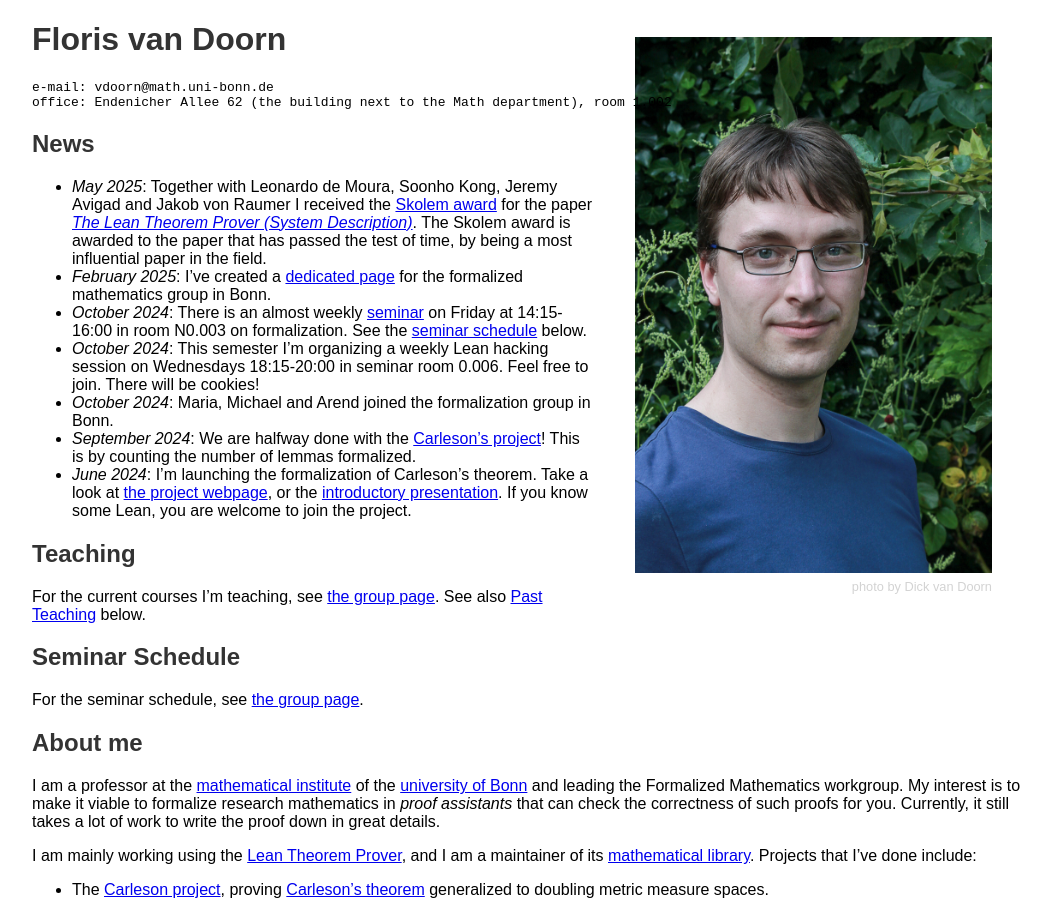
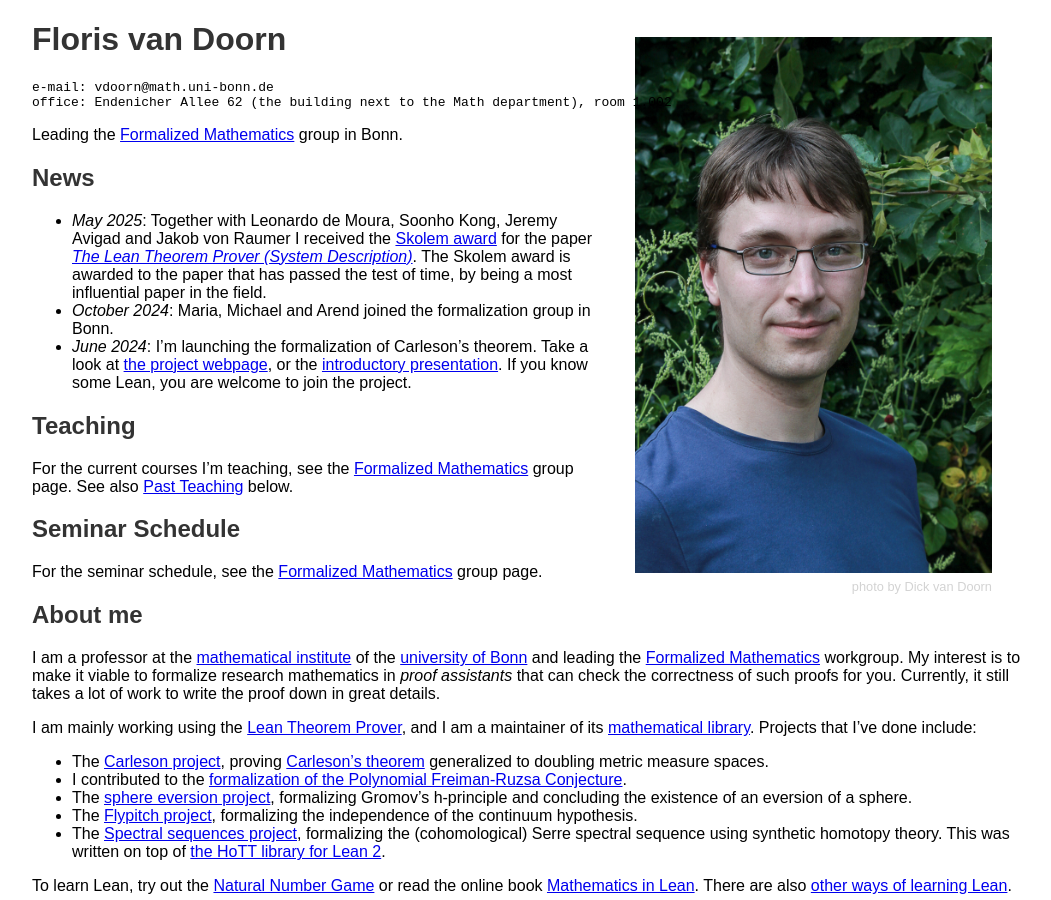
Before and after one commit to fpvandoorn/fpvandoorn.github.io, a Jekyll site: the page built from index.md, in a window 1280 px wide and 900 px high. Shown: the whole window, without its empty margins (108-1159 px from the left). Built offline with Jekyll 4.4.1, drawn with Linux system fonts in a browser that asks for light colours; our own code applies the rules of GitHub Pages for plain Markdown files.

Commit message:
reformulate main page

````diff
--- a/index.md
+++ b/index.md
@@ -9,6 +9,7 @@
 e-mail: vdoorn@math.uni-bonn.de
 office: Endenicher Allee 62 (the building next to the Math department), room 1.002
 ```
+Leading the [Formalized Mathematics](formalized-mathematics) group in Bonn.
 <!-- ```
 address:
 Universität Bonn
@@ -22,11 +23,11 @@ Germany
 ## News
 
 * *May 2025*: Together with Leonardo de Moura, Soonho Kong, Jeremy Avigad and Jakob von Raumer I received the [Skolem award](https://cadeinc.org/Skolem-Award) for the paper [*The Lean Theorem Prover (System Description)*](https://link.springer.com/chapter/10.1007/978-3-319-21401-6_26). The Skolem award is awarded to the paper that has passed the test of time, by being a most influential paper in the field.
-* *February 2025*: I've created a [dedicated page](formalized-mathematics) for the formalized mathematics group in Bonn.
-* *October 2024*: There is an almost weekly [seminar](https://github.com/fpvandoorn/BonnLeanSeminar) on Friday at 14:15-16:00 in room N0.003 on formalization. See the [seminar schedule](#seminar-schedule) below.
-* *October 2024*: This semester I'm organizing a weekly Lean hacking session on Wednesdays 18:15-20:00 in seminar room 0.006. Feel free to join. There will be cookies!
+<!-- * *February 2025*: I've created a [dedicated page](formalized-mathematics) for the formalized mathematics group in Bonn. -->
+<!-- * *October 2024*: There is an almost weekly [seminar](https://github.com/fpvandoorn/BonnLeanSeminar) on Friday at 14:15-16:00 in room N0.003 on formalization. See the [seminar schedule](#seminar-schedule) below. -->
+<!-- * *October 2024*: This semester I'm organizing a weekly Lean hacking session on Wednesdays 18:15-20:00 in seminar room 0.006. Feel free to join. There will be cookies! -->
 * *October 2024*: Maria, Michael and Arend joined the formalization group in Bonn.
-* *September 2024*: We are halfway done with the [Carleson's project](http://florisvandoorn.com/carleson/)! This is by counting the number of lemmas formalized.
+<!-- * *September 2024*: We are halfway done with the [Carleson's project](http://florisvandoorn.com/carleson/)! This is by counting the number of lemmas formalized. -->
 <!-- We are probably not quite halfway done with the total work, since some of the harder parts still need to be done. -->
 <!-- (on the other hand, some preliminaries not in the blueprint are not counted towards our progress.) -->
 * *June 2024*: I'm launching the formalization of Carleson's theorem. Take a look at [the project webpage](http://florisvandoorn.com/carleson/), or the [introductory presentation](https://www.youtube.com/watch?v=PNaOSAPtvv0). If you know some Lean, you are welcome to join the project.
@@ -38,15 +39,15 @@ Germany
 
 ## Teaching
 
-For the current courses I'm teaching, see [the group page](formalized-mathematics#ongoing-courses). See also [Past Teaching](#past-teaching) below.
+For the current courses I'm teaching, see the [Formalized Mathematics](formalized-mathematics#ongoing-courses) group page. See also [Past Teaching](#past-teaching) below.
 
 ## Seminar Schedule
 
-For the seminar schedule, see [the group page](formalized-mathematics#ongoing-seminar).
+For the seminar schedule, see the [Formalized Mathematics](formalized-mathematics#ongoing-seminar) group page.
 
 ## About me
 
-I am a professor at the [mathematical institute](https://www.math.uni-bonn.de/) of the [university of Bonn](https://www.uni-bonn.de) and leading the Formalized Mathematics workgroup. My interest is to make it viable to formalize research mathematics in *proof assistants* that can check the correctness of such proofs for you. Currently, it still takes a lot of work to write the proof down in great details.
+I am a professor at the [mathematical institute](https://www.math.uni-bonn.de/) of the [university of Bonn](https://www.uni-bonn.de) and leading the [Formalized Mathematics](formalized-mathematics#ongoing-seminar) workgroup. My interest is to make it viable to formalize research mathematics in *proof assistants* that can check the correctness of such proofs for you. Currently, it still takes a lot of work to write the proof down in great details.
 
 I am mainly working using the [Lean Theorem Prover](https://lean-lang.org/), and I am a maintainer of its [mathematical library](https://leanprover-community.github.io/). Projects that I've done include:
 * The [Carleson project](https://florisvandoorn.com/carleson/), proving [Carleson's theorem](https://en.wikipedia.org/wiki/Carleson%27s_theorem) generalized to doubling metric measure spaces.
````
